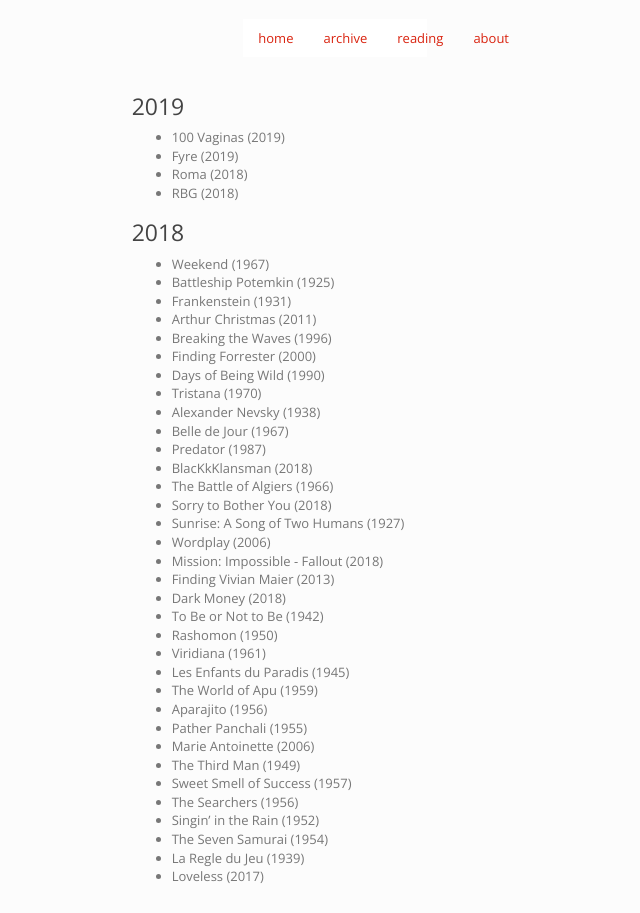
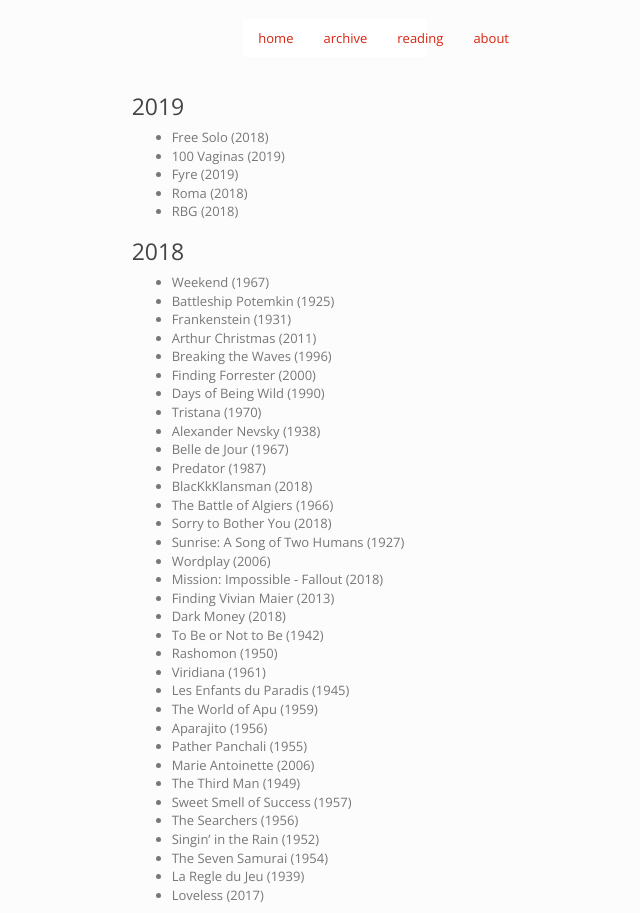
Before and after one commit to imtayadeway/imtayadeway.github.io, a Jekyll site: the page built from film/index.md, in a window 1280 px wide. Shown: the whole page, without its empty margins (305-945 px from the left). Built offline with Jekyll 4.4.1, drawn with Linux system fonts in a browser that asks for light colours.

Commit message:
Free Solo

```diff
--- a/film/index.md
+++ b/film/index.md
@@ -5,6 +5,7 @@
 
 ### 2019
 
+- Free Solo (2018)
 - 100 Vaginas (2019)
 - Fyre (2019)
 - Roma (2018)
```
